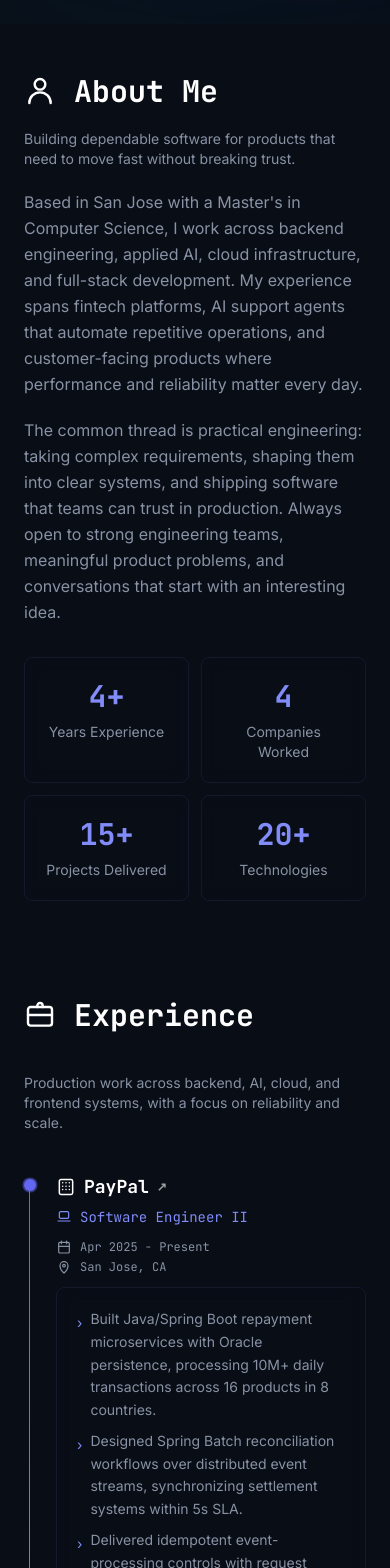
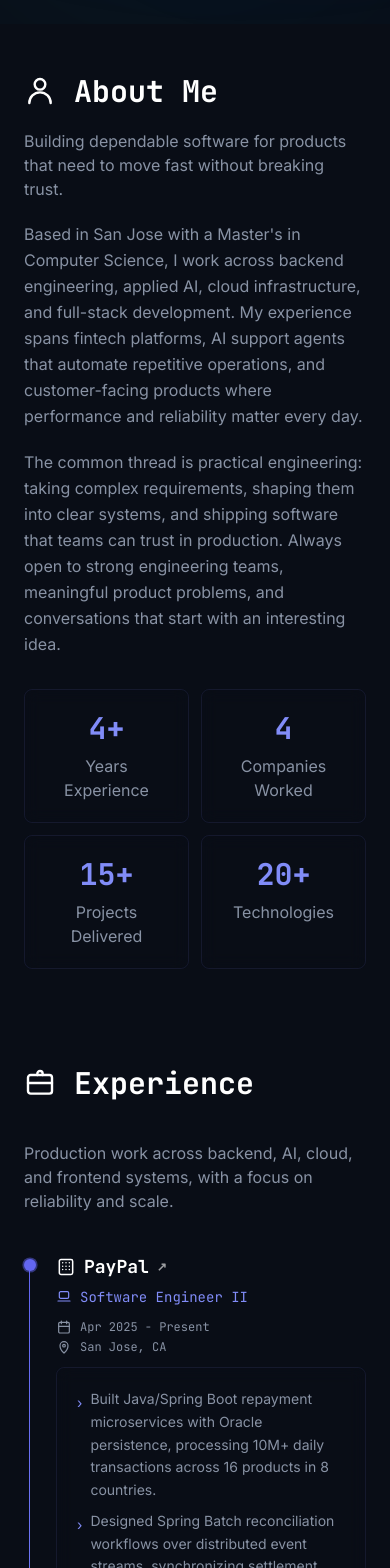
Before and after one commit to vedantvc/portfolio, a Next.js app: page / in a window 390 px wide. Shown: the part 820-2388 px from the top of the page. Built offline with nearby package versions, Linux system fonts and the light colour scheme.

Commit message:
Normalize section typography across portfolio

```diff
--- a/components/About.tsx
+++ b/components/About.tsx
@@ -22,7 +22,7 @@ export default function About() {
           <Icon name="user" className="inline h-8 w-8 align-[-0.18em]" /> About Me
         </h2>
         <p data-visible={isVisible}
-          className="scroll-reveal text-sm md:text-base mb-5 max-w-4xl"
+          className="scroll-reveal text-base mb-5 max-w-4xl"
           style={{ color: 'var(--c-muted)', transitionDelay: '40ms' }}>
           Building dependable software for products that need to move fast without breaking trust.
         </p>
@@ -51,7 +51,7 @@ export default function About() {
               onMouseEnter={e => (e.currentTarget.style.borderColor = 'rgba(99,102,241,0.4)')}
               onMouseLeave={e => (e.currentTarget.style.borderColor = 'var(--c-border)')}>
               <p className="font-mono text-3xl md:text-4xl font-bold mb-2" style={{ color: 'var(--c-accent)' }}>{stat.value}</p>
-              <p className="text-sm md:text-base" style={{ color: 'var(--c-muted)' }}>{stat.label}</p>
+              <p className="text-base" style={{ color: 'var(--c-muted)' }}>{stat.label}</p>
             </div>
           ))}
         </div>
--- a/components/Education.tsx
+++ b/components/Education.tsx
@@ -82,7 +82,7 @@ export default function Education() {
         </h2>
         <p
           data-visible={isVisible}
-          className="scroll-reveal text-sm md:text-base mb-8 max-w-4xl"
+          className="scroll-reveal text-base mb-8 max-w-4xl"
           style={{ color: 'var(--c-muted)', transitionDelay: '60ms' }}
         >
           Knowledge that compounds into sharper engineering judgment, stronger fundamentals, and better systems thinking.
--- a/components/Experience.tsx
+++ b/components/Experience.tsx
@@ -157,7 +157,7 @@ export default function Experience() {
           <Icon name="briefcase" className="inline h-8 w-8 align-[-0.18em]" /> Experience
         </h2>
         <p data-visible={isVisible}
-          className="scroll-reveal text-sm md:text-base mb-10 max-w-4xl"
+          className="scroll-reveal text-base mb-10 max-w-4xl"
           style={{ color: 'var(--c-muted)', transitionDelay: '60ms' }}>
           Production work across backend, AI, cloud, and frontend systems, with a focus on reliability and scale.
         </p>
--- a/components/Projects.tsx
+++ b/components/Projects.tsx
@@ -112,7 +112,7 @@ export default function Projects() {
   const filtered = active === 'All' ? projects : projects.filter((p) => p.category === active)
 
   return (
-    <section id="projects" className="scroll-mt-16 py-20 px-6 md:px-16" style={{ backgroundColor: 'var(--c-section-alt)' }}>
+    <section id="projects" className="scroll-mt-16 py-12 px-6 md:px-16" style={{ backgroundColor: 'var(--c-section-alt)' }}>
       <div className="max-w-7xl mx-auto">
         <h2
           ref={ref}
@@ -124,7 +124,7 @@ export default function Projects() {
         </h2>
         <p
           data-visible={isVisible}
-          className="scroll-reveal text-sm md:text-base mb-8 max-w-4xl"
+          className="scroll-reveal text-base mb-8 max-w-4xl"
           style={{ color: 'var(--c-muted)', transitionDelay: '60ms' }}
         >
           Selected work across AI automation, fintech systems, edge inference, and full-stack product delivery.
--- a/components/Skills.tsx
+++ b/components/Skills.tsx
@@ -136,7 +136,7 @@ export default function Skills() {
         </h2>
         <p
           data-visible={isVisible}
-          className="scroll-reveal mb-8 max-w-4xl text-sm md:text-base"
+          className="scroll-reveal mb-8 max-w-4xl text-base"
           style={{ color: 'var(--c-muted)', transitionDelay: '60ms' }}
         >
           The tools and platforms I use to build resilient services, AI workflows, and fast product experiences.
```
